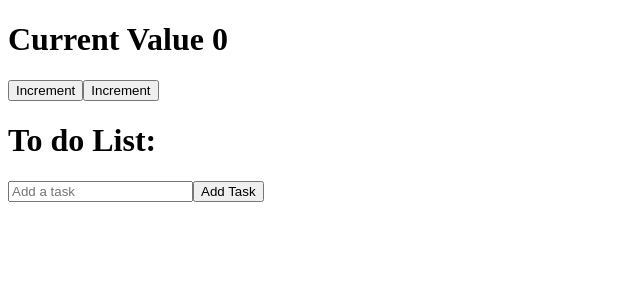
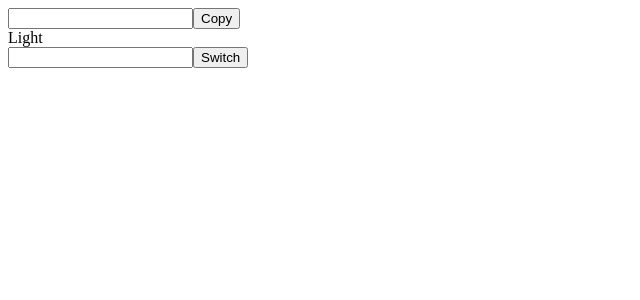
Before and after one commit to Hrisshhii/react-practice, a React (Vite) app in the folder react-basics/: page / in a window 1280 px wide. Shown: the top 300 px of the page, without its empty margins (0-640 px from the left). Built offline with nearby package versions, Linux system fonts and the light colour scheme.

Commit message:
Portal basics

```diff
--- a/react-basics/index.html
+++ b/react-basics/index.html
@@ -8,6 +8,7 @@
   </head>
   <body>
     <div id="root"></div>
+    <div id="popup-content"></div>
     <script type="module" src="/src/main.jsx"></script>
   </body>
 </html>
--- a/react-basics/src/App.jsx
+++ b/react-basics/src/App.jsx
@@ -1,10 +1,13 @@
 import './App.css';
+import CopyInput from './components/CopyInput';
 import { Counter, ToDoList } from './components/Mini';
+import { Switcher } from './components/Switcher';
 function App() {
   return (
     <>
-      <Counter />
-      <ToDoList />
+      <CopyInput />
+      <br></br>
+      <Switcher />
     </>
   )
 }
--- /dev/null
+++ b/react-basics/src/components/CopyInput.jsx
@@ -0,0 +1,21 @@
+import React,{useState} from 'react';
+import PopupContent from './PopupContent';
+const CopyInput = () => {
+  const [inputVal,setInputVal]=useState('');
+  const [copied,setCopied]=useState(false);
+  const handleCopy=()=>{
+    navigator.clipboard.writeText(inputVal).then(()=>{
+      setCopied(true)
+      setTimeout(()=>setCopied(false),2000);
+    })
+  }
+  return (
+    <>
+      <input type="text" value={inputVal} onChange={e=>setInputVal(e.target.value)}/>
+      <button onClick={handleCopy}>Copy</button>
+      <PopupContent copied={copied}/>
+    </>
+  )
+}
+
+export default CopyInput
--- /dev/null
+++ b/react-basics/src/components/PopupContent.jsx
@@ -0,0 +1,15 @@
+import React from 'react';
+import {createPortal} from 'react-dom';
+
+const PopupContent = ({copied}) => {
+  return createPortal(
+    <section>
+        {copied && (
+            <div style={{position: "absolute",bottom:"3rem"}}>Copied to Clipboard</div>
+        )}
+    </section>,
+    document.querySelector("#popup-content")
+  )
+}
+
+export default PopupContent
--- /dev/null
+++ b/react-basics/src/components/Switcher.jsx
@@ -0,0 +1,17 @@
+import { useState } from "react";
+
+export function Switcher(){
+    const [sw,setSw]=useState(false);
+    return (
+        <>
+            {sw?(
+                <span>Dark</span>
+            ):(
+                <span>Light</span>
+            )}
+            <br />
+            <input type="text" key={sw?"dark":"light"}/>
+            <button onClick={()=>setSw((s)=>(!s))}>Switch</button>
+        </>
+    );
+}
```
